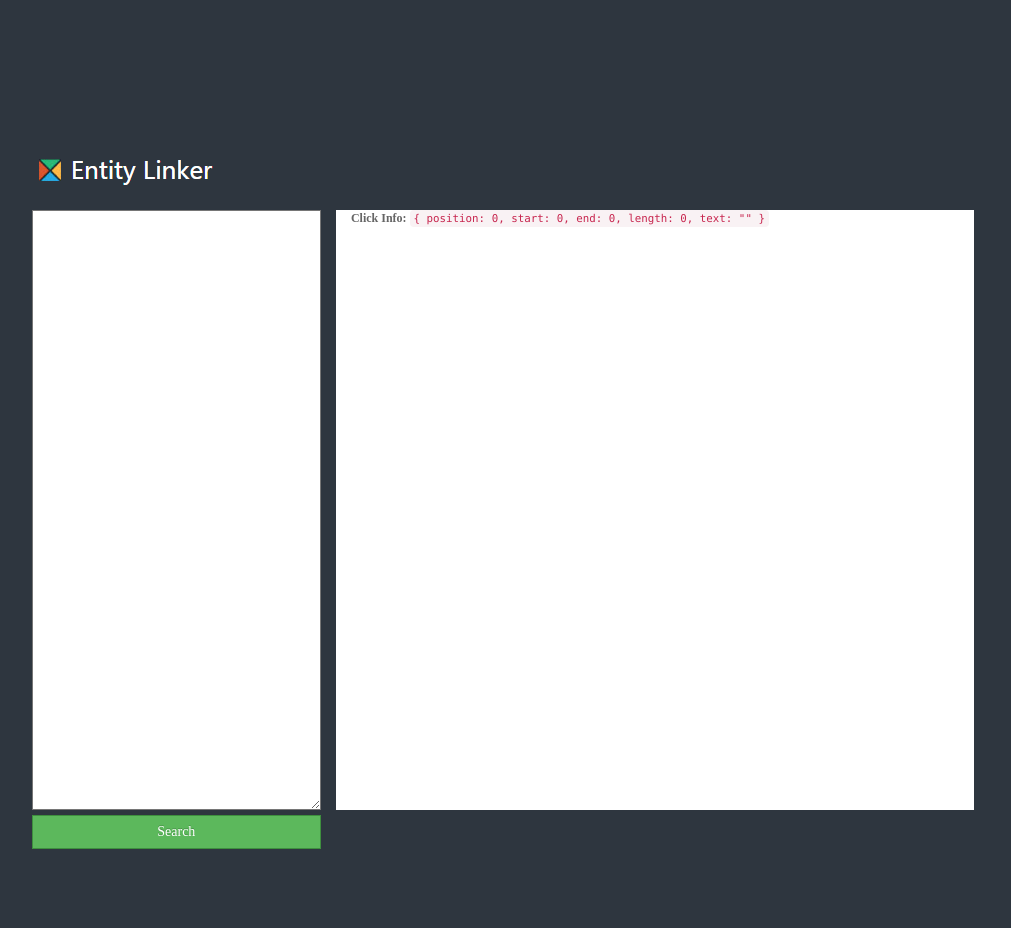
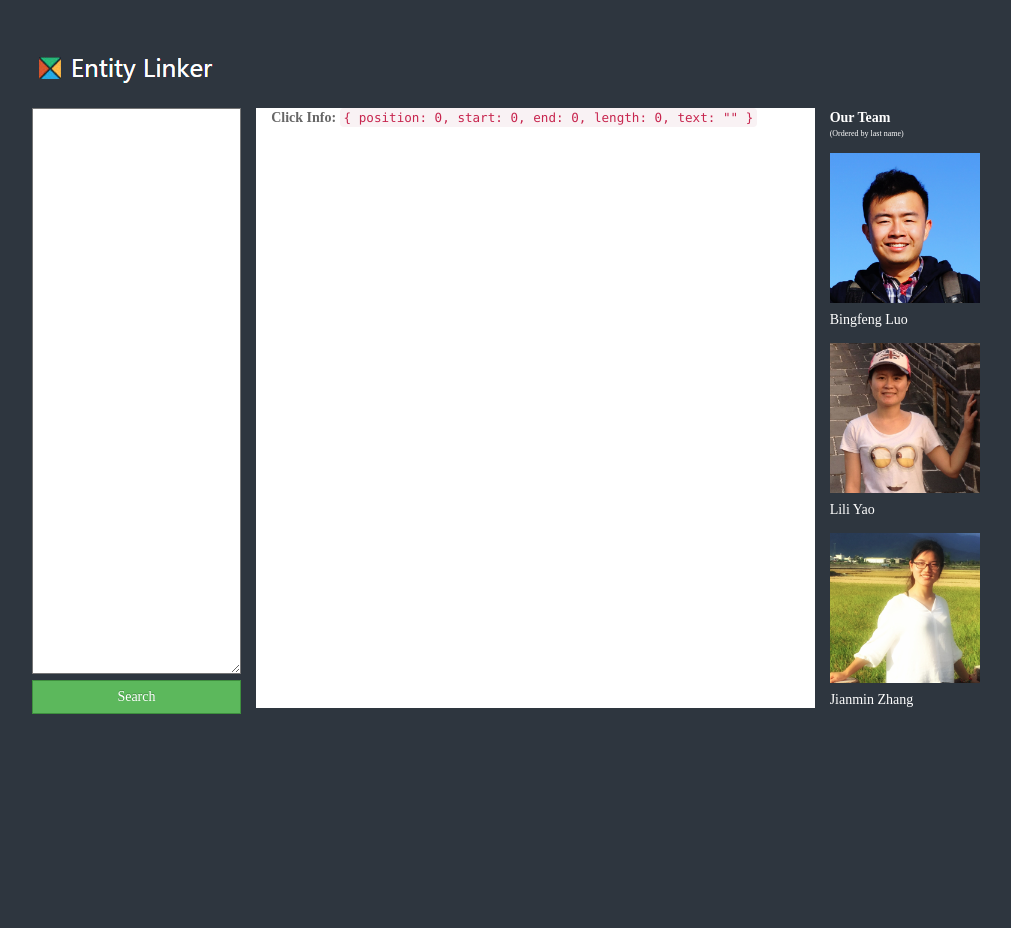
Before and after one commit to cash2one/EntityLinking, a CodeIgniter app: page /database/index.php/search/index in a window 1280 px wide. Shown: the whole page, without its empty margins (137-1148 px from the left). After the commit the page ends 714 px from the top, so only its background shows below. Run offline with CodeIgniter, Linux system fonts and the light colour scheme; some libraries are stand-ins or nearby versions.

Commit message:
add our team

```diff
--- a/application/views/home.php
+++ b/application/views/home.php
@@ -1,3 +1,5 @@
+<body>
+
 <script src="<?= base_url('js/countLike.js') ?>"></script>
 
 <div id="loginbox">
@@ -19,3 +21,5 @@
         </div>
     </form>
 </div>
+
+</body>
--- a/application/views/inc/header.php
+++ b/application/views/inc/header.php
@@ -18,4 +18,3 @@
     <link rel="stylesheet" href="<?= base_url('css/jquery.highlighttextarea.css') ?>" >
 
 </head>
-<body>
--- a/application/views/query.php
+++ b/application/views/query.php
@@ -1,3 +1,5 @@
+<body style="margin-top:2%;">
+
     <script src="<?= base_url('js/jquery.min.js') ?>"></script>
     <script src="<?= base_url('js/bootstrap.min.js') ?>"></script>
     <script src="<?= base_url('js/jquery-ui.min.js') ?>"></script>
@@ -10,8 +12,6 @@
     <script type="text/javascript">
         var query = "<?php $query ?>";
     </script>
-
-<!--top-Header-menu-->
 
 
     <div id="result-container" class="container" role="main">
@@ -35,18 +35,18 @@
             <div class="col-md-1">
             </div>
             <div class="col-md-10">
-            <div class="col-md-4">
+                <div class="col-md-3">
                     <form id="search-form" role="search" action="<?= site_url('search/index') ?>" method="GET">
 
                         <article class="main_input_box">
-                        <textarea id="q" name="q" type="text" style="height:600px;width:100%"><?=$query ?>
+                            <textarea id="q" name="q" type="text" style="height:566px;width:100%"><?=$query ?>
                             </textarea>
                         </article>
                         <button class="btn btn-success" style="width:100%" type="submit">Search</button>
 
                     </form>
                 </div>
-            <div id="allResult" class="col-md-8" style="background:white; height:600px">
+                <div id="allResult" class="col-md-7" style="background:white; height:600px">
                     <div id="info" style="height:50px">
                         <strong>Click Info:</strong>
                         <code>
@@ -62,8 +62,29 @@
                     <div id="main" style="height:570px;">
                     </div>
                 </div>
+                <div class="col-md-2" style="color:#666; height:600px">
+                    <div style="height: 45px; width:200px">
+                        <strong><font color="white">Our Team</font> </strong><br>
+                        <p style="color:white;font-size:8px">(Ordered by last name)</p>
+                    </div>
+
+                    <div style="height:190px">
+                        <img width="150" title="Email: bingfeng_luo@qq.com" src="<?= base_url('images/1.png') ?>" alt="Bingfeng Luo" />
+                        <p style="color:white; margin-top:7px">Bingfeng Luo</p>
+                    </div>
+                    <div style="height:190px">
+                        <img width="150" title="Email: yaolili@pku.edu.cn" src="<?= base_url('images/2.png') ?>" alt="Lili Yao" />
+                        <p style="color:white; margin-top:7px">Lili Yao</p>
+                    </div>
+                    <div style="height:190px">
+                        <img width="150" title="Email: zhangjianmin2015@pku.edu.cn" src="<?= base_url('images/3.png') ?>" alt="Jianmin Zhang" />
+                        <p style="color:white; margin-top:7px">Jianmin Zhang</p>
+                    </div>
+                </div>
             </div>
             <div class="col-md-1">
             </div>
         </div>
     </div>
+
+</body>
--- a/css/jquery.highlighttextarea.css
+++ b/css/jquery.highlighttextarea.css
@@ -13,7 +13,7 @@
   margin:0;
   overflow:hidden;
   width: 100% !important;
-  height: 600px !important;
+  height: 566px !important;
   left: 0px !important;
   top: 0px !important;
 
--- a/css/matrix-login.css
+++ b/css/matrix-login.css
@@ -3,7 +3,7 @@ html, body {    width: 100%;    height: 100%;}
 
 body {
  overflow-x: hidden;
- margin-top: -10px;  font-family: 'Open Sans', sans-serif; font-size:12px; color:#666;
+ margin-top: -10px;  font-family: 'Open Sans', sans-serif; font-size:14px; color:#666;
  font-family:\5FAE\8F6F\96C5\9ED1;
 }
 a{color:#666;}
```
Also changed, not shown: images/1.png (added), images/2.png (added), images/3.png (added), images/logo.png (deleted), images/logoo1.jpg (deleted), images/monkey.jpg (deleted), images/wa.jpg (deleted). Lines whose indentation alone changed are shown as unchanged.
